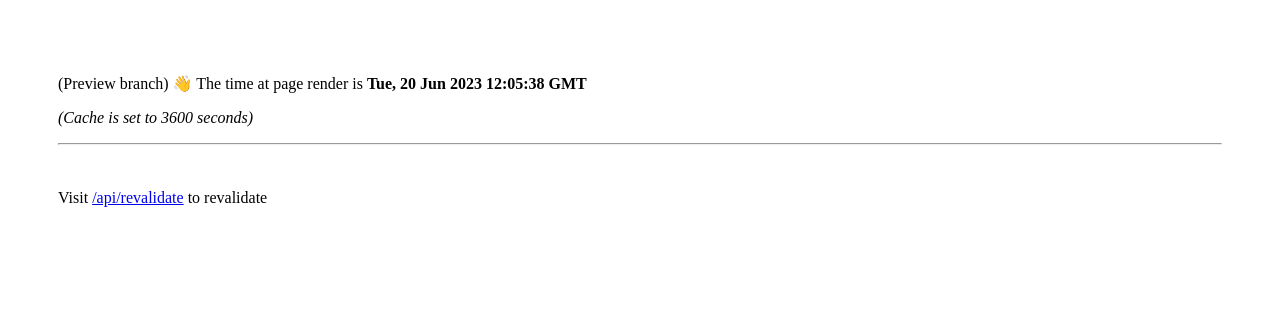
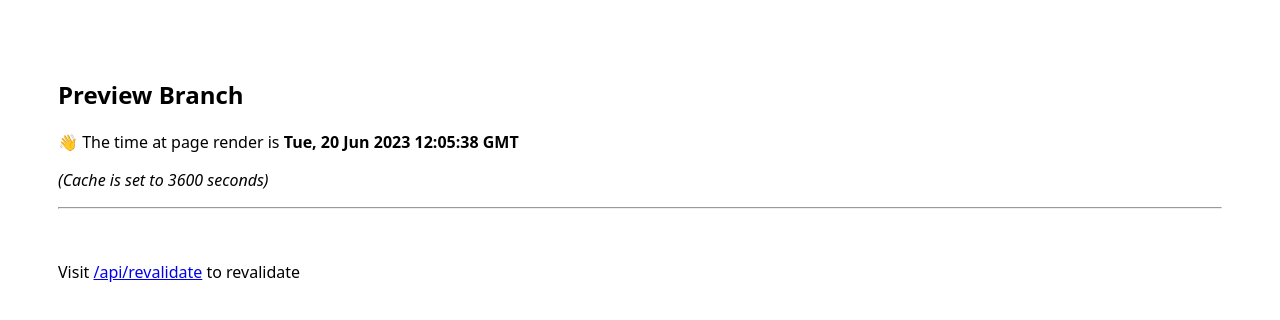
Before and after one commit to indeox/nextjs-vercel-cache-repro, a Next.js app: page / in a window 1280 px wide. Shown: the top 320 px of the page. Built offline with nearby package versions, Linux system fonts and the light colour scheme.

Commit message:
Update page.tsx

```diff
--- a/app/page.tsx
+++ b/app/page.tsx
@@ -3,8 +3,9 @@ const revalidate = 3600; // Cache for 1 hour
 
 export default function Home() {
   return (
-    <div style={{ padding: "50px" }}>
-      <p>(Preview branch) 👋 The time at page render is <strong>{new Date().toUTCString()}</strong></p>
+    <div style={{ padding: "50px", fontFamily: "system-ui, sans-serif" }}>
+      <h2>Preview Branch</h2>
+      <p>👋 The time at page render is <strong>{new Date().toUTCString()}</strong></p>
       <p><em>(Cache is set to {revalidate} seconds)</em></p>
       <hr />
       <br />
```
